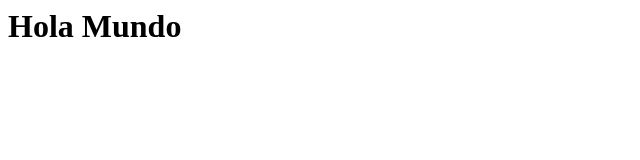
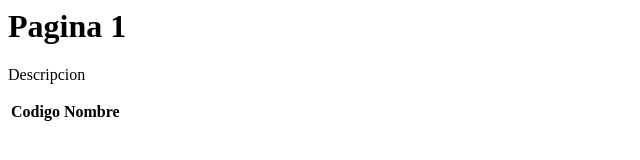
Before and after one commit to Noghi/evo2026-2, a plain HTML site: page index.html in a window 1280 px wide. Shown: the whole page, without its empty margins (0-640 px from the left). Drawn offline with Linux system fonts and the light colour scheme.

Commit message:
adiciion de tabla en contenido

```diff
--- a/index.html
+++ b/index.html
@@ -1,5 +1,22 @@
 <html>
   <body>
-    <h1>Hola Mundo</h1>
+    <title>Hola Mundo</title>
   </body>
+    <h1>Pagina 1</h1>
+
+    <p>Descripcion</p>
+
+    <table>
+      <thead>
+        <tr>
+          <th>Codigo</th>
+          <th>Nombre</th>
+        </tr>
+      </thead>
+      <tbody>
+
+      </tbody>
+    </table>
+
+
 </html>
```
